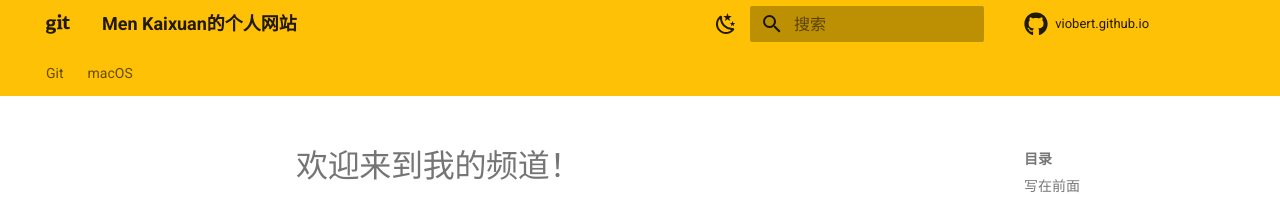
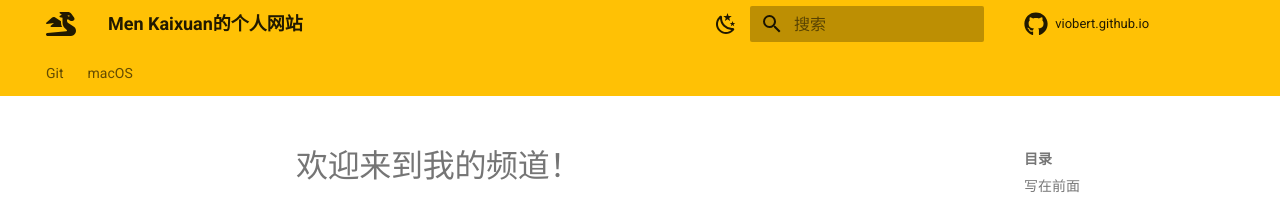
Before and after one commit to viobert/self_impro, an MkDocs documentation site: the page built from docs/index.md, in a window 1280 px wide. Shown: the top 202 px of the page. Built offline with MkDocs 1.6.1 and Material for MkDocs 9.7.7, drawn with Linux system fonts in a browser that asks for light colours; comment, search, counter and statistics services are not loaded.

Commit message:
modify logo

```diff
--- a/mkdocs.yml
+++ b/mkdocs.yml
@@ -8,7 +8,6 @@ site_description: Men Kaixuan的个人网站
 ## [top]
 theme:
   name: material
-  favicon: fontawesome/brands/github-square
   palette:
     - scheme: default # 日间模式
       primary: amber # 上方的
@@ -31,7 +30,7 @@ theme:
     - search.highlight # 搜索出的文章关键词加入高亮
   language: zh # 一些提示性的文字会变成中文
   icon:
-    logo: fontawesome/brands/git
+    logo: fontawesome/solid/dragon
     repo: fontawesome/brands/github
 edit_uri: edit/main/docs # 编辑按钮跳转的链接
 ## [top-right corner]
```
